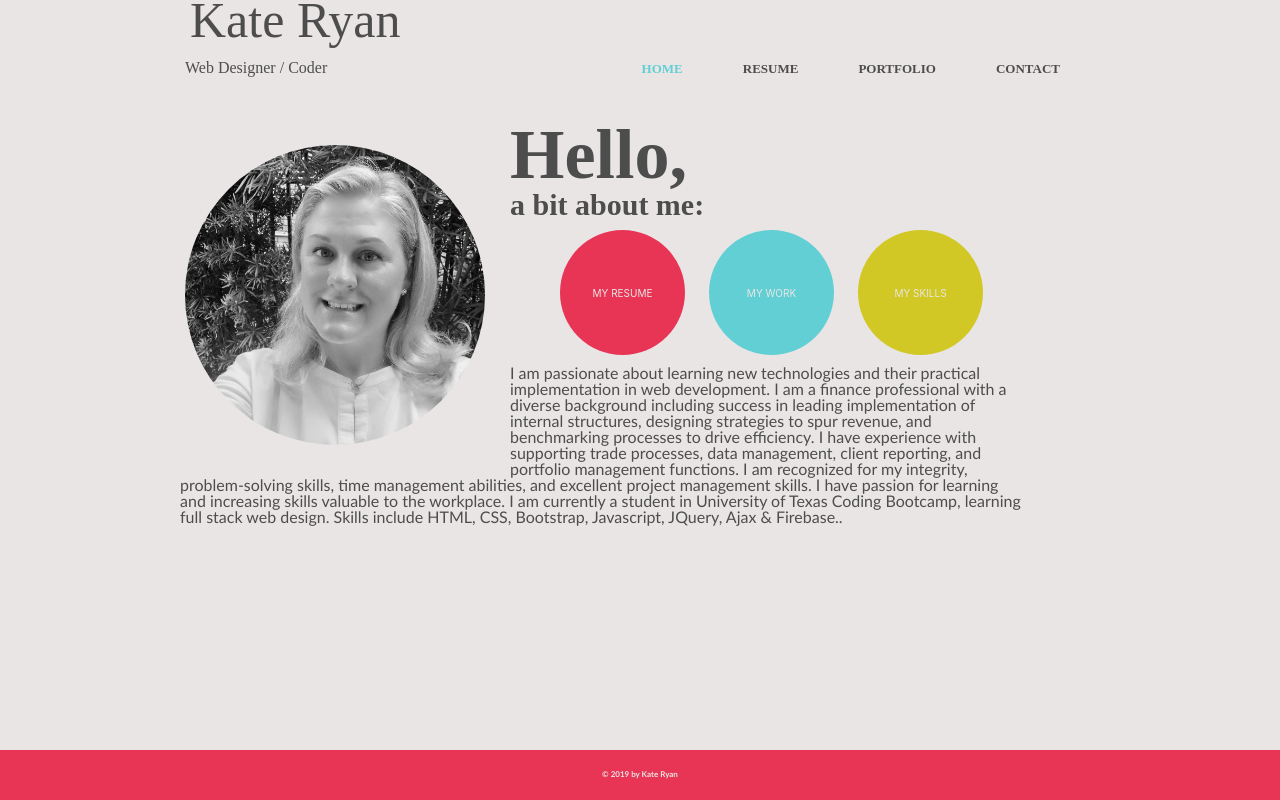
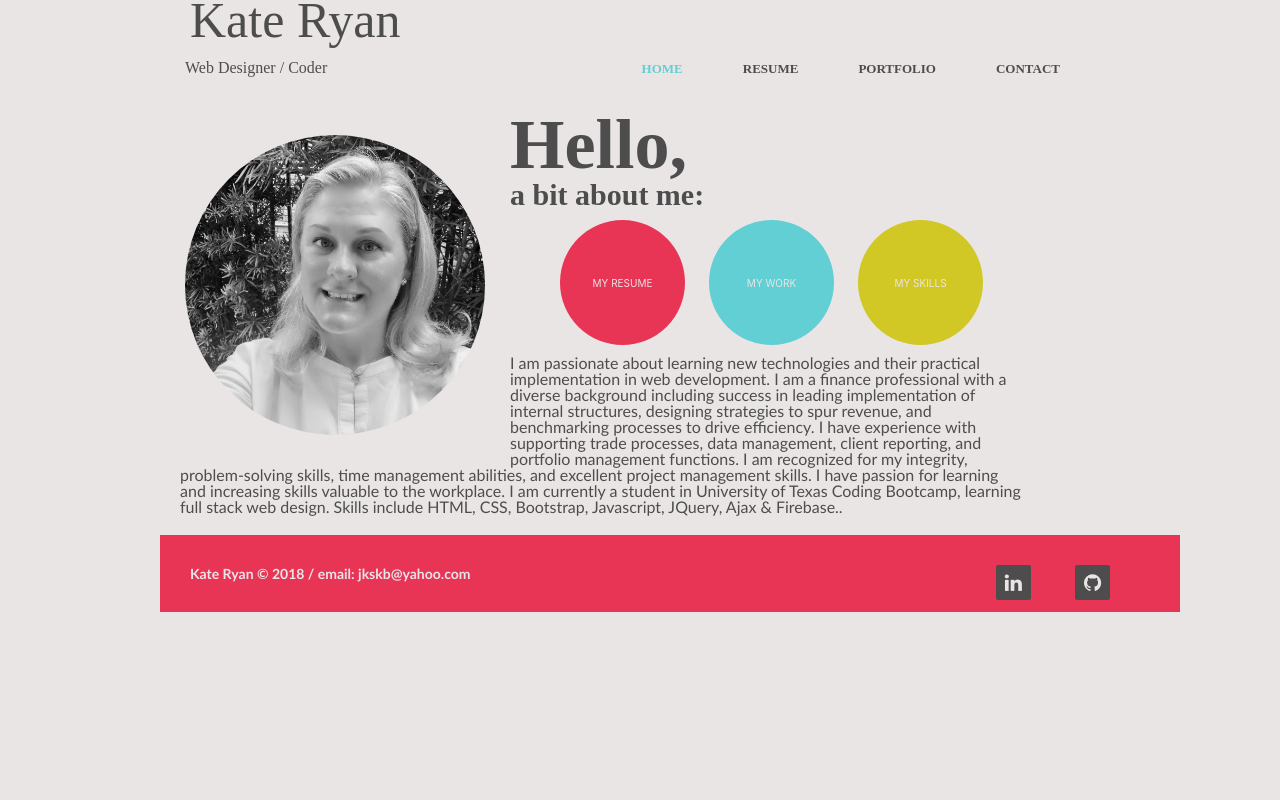
Before and after one commit to jkskb/Responsive-Portfolio, a plain HTML site: page index.html in a window 1280 px wide. Drawn offline with Linux system fonts and the light colour scheme.

Commit message:
more updates to portfolio

```diff
--- a/css/style.css
+++ b/css/style.css
@@ -1,9 +1,3 @@
-html {
-    height: 100%;
-    margin:0;
-    padding: 0;
-}
-
 body {
     max-width: 960px;
     margin: auto;
@@ -64,7 +58,7 @@ li {
 }
 
 .container {
-    padding-top: 60px;
+    padding-top: 50px;
 }
 
 img {
@@ -151,22 +145,41 @@ img {
     padding-top: 10px;
 }
 
-.footer {
-    height: 50px;
-    width: 100%;
-    background: #E83556;
-    position: fixed;
-    bottom: 0;
-    left: 0px;
+.footer-distributed{
+	background-color: #E83556;
+	width: 100%;
+	text-align: left;
+	font: normal 16px 'Gill Sans', 'Gill Sans MT', Calibri, 'Trebuchet MS', sans-serif;
+    color: #eae5e5;
+	padding: 30px;
+    margin-top: 20px;
+    position: sticky;
 }
 
-.footer p {
-    font-family: 'Gill Sans', 'Gill Sans MT', Calibri, 'Trebuchet MS', sans-serif;
-    text-align: center;
+.footer-distributed .footer-left p{
     color: #eae5e5;
-    font-size: 8px;
+    font-size: 14px;
     font-weight: bold;
-    padding-top: 20px;
+}
+
+/* Footer links */
+
+
+.footer-distributed .footer-right{
+	float: right;
+}
+
+.footer-distributed .footer-right a{
+	display: inline-block;
+	width: 35px;
+	height: 35px;
+	background-color:  #4d4d4d;
+	border-radius: 2px;
+	font-size: 20px;
+	color: #eae5e5;
+	text-align: center;
+    line-height: 35px;
+    margin-right: 40px;
 }
 
 @media only screen and (min-width: 980px) {
--- a/index.html
+++ b/index.html
@@ -7,10 +7,11 @@
 <title>Kate Ryan</title>
 <link rel="stylesheet" type="text/css" href="css/reset.css">
 <link rel="stylesheet" type="text/css" href="css/style.css">
+<link rel="stylesheet" href="http://maxcdn.bootstrapcdn.com/font-awesome/4.2.0/css/font-awesome.min.css">
 </head>
 
 <body>
-    <div class="main-wrapper"></div>
+    <div class="main-wrapper">
         <nav>
             <div class="navbar headnav nav">
 
@@ -66,14 +67,28 @@
                         <p>I am passionate about learning new technologies and their practical implementation in web development. I am a finance professional with a diverse background including success in leading implementation of internal structures, designing strategies to spur revenue, and benchmarking processes to drive efficiency. I have experience with supporting trade processes, data management, client reporting, and portfolio management functions. I am recognized for my integrity, problem-solving skills, time management abilities, and excellent project management skills. I have passion for learning and increasing skills valuable to the workplace. I am currently a student in University of Texas Coding Bootcamp, learning full stack web design. Skills include HTML, CSS, Bootstrap, Javascript, JQuery, Ajax & Firebase..</p>
                     </div>
                 </article>
+
             </section>
         </div>
     </div>
 
 
     <div class="footer">
-        <footer>
-             <p> &#169; 2019 by Kate Ryan</p>
+
+        <footer class="footer-distributed">
+
+            <div class="footer-right">
+
+                <a href="https://www.linkedin.com/in/CRRyan"><i class="fa fa-linkedin"></i></a>
+                <a href="https://github.com/jkskb"><i class="fa fa-github"></i></a>
+
+            </div>
+
+            <div class="footer-left">
+
+                <p>Kate Ryan &copy; 2018 / email: jkskb@yahoo.com</p>
+            </div>
+
         </footer>
     </div>
 
```
Also changed, not shown: images/copyrightICON.png (added), images/githubICON.png (added), images/linkedinICON.png (added).
